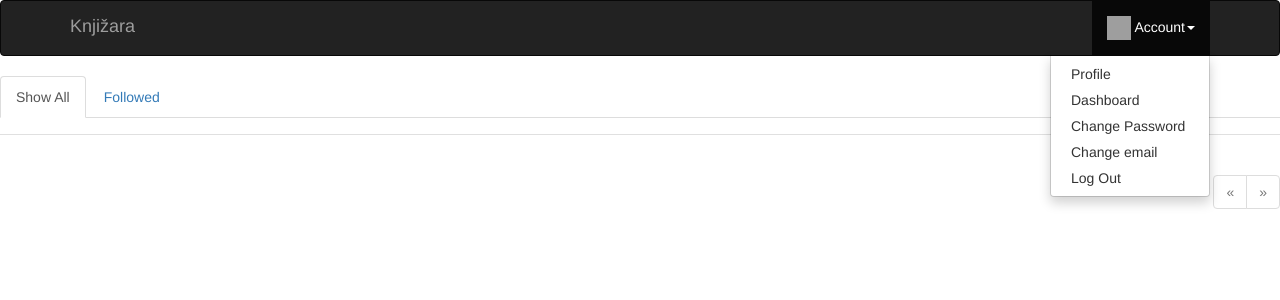
After one commit to morea030/knjizara, a Flask app: a page that uses app/templates/base.html in a window 1280 px wide, after a click on "Account". The commit adds this page. Shown: the top 300 px of the page. Run offline with Flask 2, Linux system fonts and the light colour scheme; a user stored in the database is signed in; data comes from the database, SQL or seed files in the repository; data that the repository does not hold is empty; parts of the project's set-up code (start-up, migrations or seed data) failed here and were passed over; some libraries are stand-ins or nearby versions; grey boxes are pictures that could not be loaded.

Commit message:
Added dashboard funcionality

```diff
--- a/app/main/views.py
+++ b/app/main/views.py
@@ -53,7 +53,7 @@ def index():
 @main.route('/all')
 @login_required
 def show_all():
-    resp = make_response(redirect(url_for('.index')))
+    resp = make_response(redirect(request.referrer))
     resp.set_cookie('show_followed', '', max_age=30*24*60*60)
     return resp
 
@@ -61,7 +61,7 @@ def show_all():
 @main.route('/followed')
 @login_required
 def show_followed():
-    resp = make_response(redirect(url_for('.index')))
+    resp = make_response(redirect(request.referrer))
     resp.set_cookie('show_followed', '1', max_age=30*24*60*60)
     return resp
 
@@ -347,6 +347,24 @@ def book_page(book_id):
     else:
         abort(404)
 
+@main.route('/dashboard/<username>')
+@login_required
+def dashboard(username):
+    show_followed = False
+    page = request.args.get('page', 1, type=int)
+    if current_user.is_authenticated:
+        show_followed = bool(request.cookies.get('show_followed', ''))
+    if show_followed:
+        query = current_user.followed_posts
+    else:
+        query = Post.query
+    pagination = query.order_by(Post.timestamp.desc()).paginate(
+        page, per_page=current_app.config['POSTS_PER_PAGE'], error_out=False)
+    posts = pagination.items
+
+    return render_template('dashboard.html', posts = posts, pagination = pagination, show_followed=show_followed, username=username)
+
+
 
 
 # @app.errorhandler(40Permissio4)
--- a/app/templates/base.html
+++ b/app/templates/base.html
@@ -51,6 +51,7 @@
 {#                    <a href="#" class="dropdown-toggle" data-toggle="dropdown">Account <b class="caret"></b></a>#}
                     <ul class="dropdown-menu">
                         <li><a href="{{ url_for('main.user', username = current_user.username) }}">Profile</a> </li>
+                        <li><a href="{{ url_for('main.dashboard', username = current_user.username) }}">Dashboard</a> </li>
 
                         <li><a href="{{ url_for('auth.change_password') }}">Change Password</a></li>
                         <li><a href="{{ url_for('auth.change_email_request') }}">Change email</a> </li>
--- /dev/null
+++ b/app/templates/dashboard.html
@@ -0,0 +1,25 @@
+{% extends "base.html" %}
+{% import 'bootstrap/wtf.html' as wtf %}
+{% import "_macros.html" as macros %}
+
+{% block page_content %}
+
+<div class="post-tabs">
+  <ul class="nav nav-tabs">
+    <li {% if not show_followed %} class="active" {% endif %}>
+      <a href="{{url_for('.show_all')}}">Show All</a>
+    </li>
+    {% if current_user.is_authenticated %}
+    <li {% if show_followed %} class ="active" {% endif %}>
+      <a href="{{url_for('.show_followed')}}">Followed</a>
+    </li>
+    {% endif %}
+  </ul>
+</div>
+
+{% include '_posts.html' %}
+<div class="pagination">
+    {{ macros.pagination_widget(pagination,'.dashboard', username=username) }}
+</div>
+
+{% endblock %}
```
Also changed, not shown: 1 other file.
